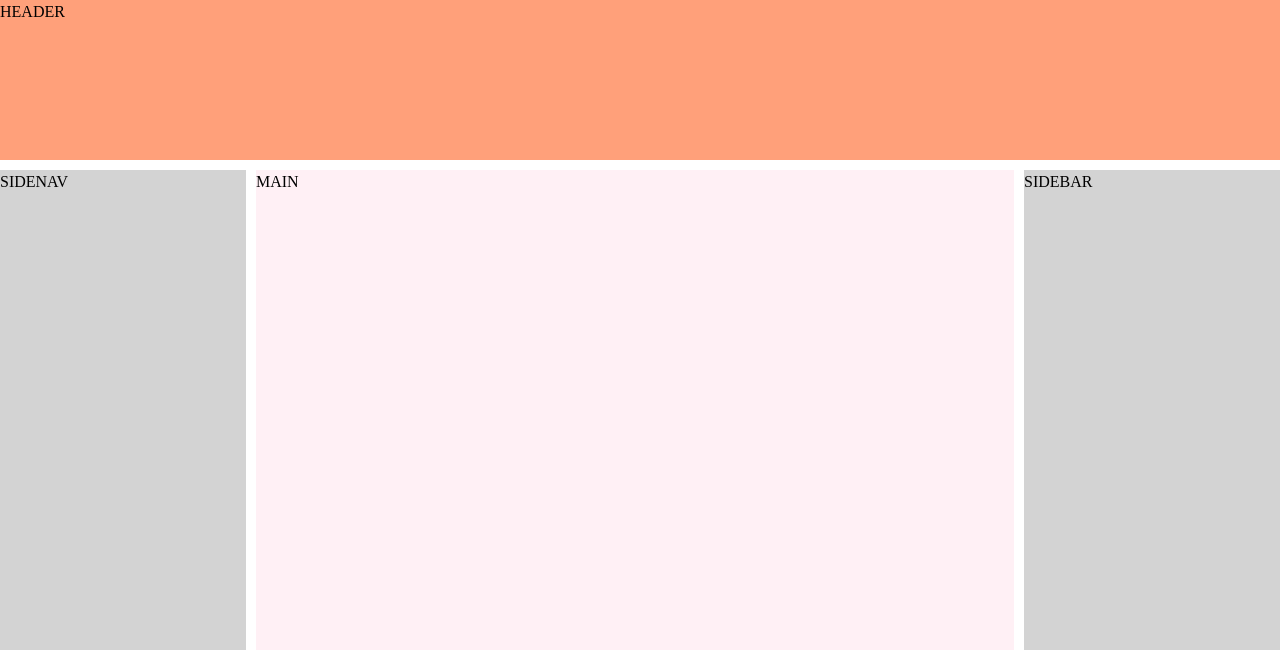
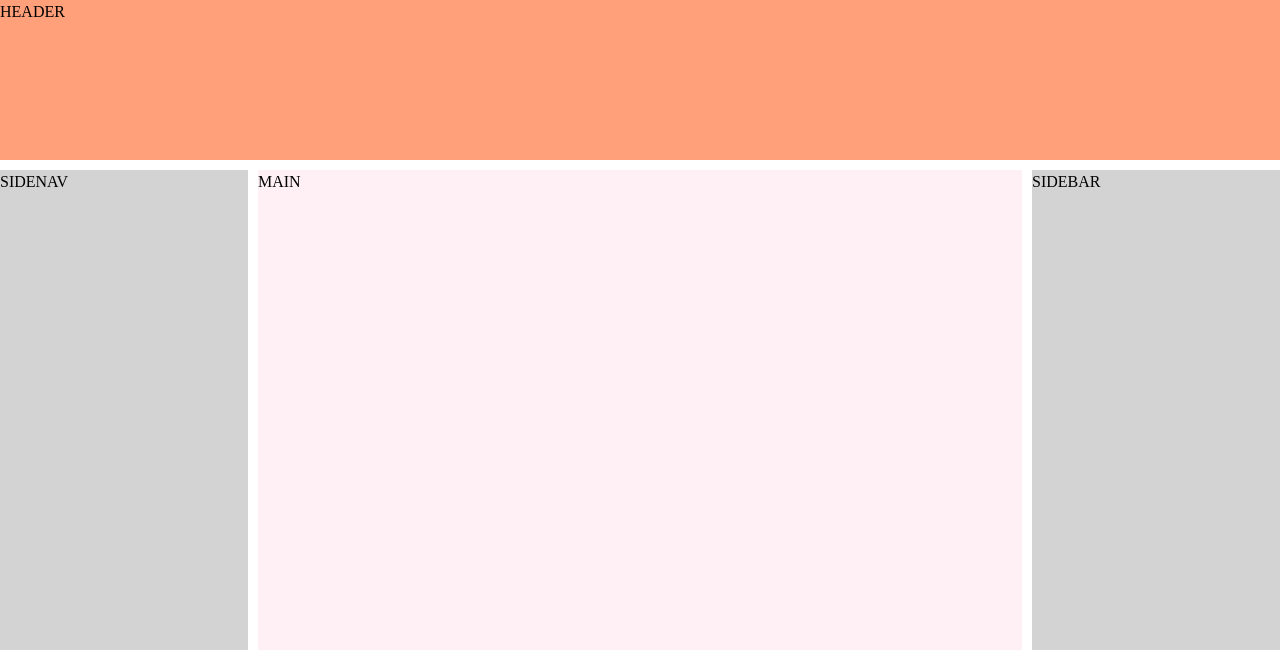
Before and after one commit to KaterynaAnt/homeworks, a plain HTML site: page homework8/float/index.html in a window 1280 px wide. Shown: the top 657 px of the page. Drawn offline with Linux system fonts and the light colour scheme.

Commit message:
homework8 added to github

```diff
--- a/homework8/float/css/styles.css
+++ b/homework8/float/css/styles.css
@@ -1,6 +1,10 @@
 .wrapper {
     position: relative;
     overflow-x: hidden;
+}
+
+.block {
+    margin: 0 -5px;
 }
 
 .header {
@@ -15,8 +19,7 @@
     background-color: lightgrey;
     height: 60vh;
     float: left;
-    margin-right: 10px;
-    margin-bottom: 10px;
+    margin: 0 5px 10px;
 }
 
 .main {
@@ -24,16 +27,15 @@
     background-color:lavenderblush;
     height: 60vh;
     float: left;
-    margin-right: 10px;
-    margin-bottom: 10px;
+    margin: 0 5px 10px;
 }
 
 .sidebar {
-    width: 20%;
+    width: calc(20% - 10px);
     background-color:lightgrey;
     height: 60vh;
     float: left;
-    margin-bottom: 10px;
+    margin: 0 5px 10px;
 }
 
 .footer {
--- a/homework8/float/index.html
+++ b/homework8/float/index.html
@@ -11,9 +11,11 @@
 <body>
     <div class="wrapper">
             <header class="header">HEADER</header>
+        <div class="block">
             <aside class="sidenav">SIDENAV</aside>
             <main class="main">MAIN</main>
             <aside class="sidebar">SIDEBAR</aside>
+        </div>
             <footer class="footer">FOOTER</footer>
     </div>
 </body>
--- a/homework8/inline-block/css/styles.css
+++ b/homework8/inline-block/css/styles.css
@@ -5,6 +5,7 @@
 
 .block {
     font-size: 0;
+    margin: 0 -5px;
 }
 
 .header {
@@ -20,8 +21,7 @@
     width: calc(20% - 10px);
     background-color: lightgrey;
     height: 60vh;
-    margin-right: 10px;
-    margin-bottom: 10px;
+    margin: 0 5px 10px;
     display: inline-block;
     font-size: 16px;
 }
@@ -30,17 +30,16 @@
     width: calc(60% - 10px);
     background-color:lavenderblush;
     height: 60vh;
-    margin-right: 10px;
-    margin-bottom: 10px;
+    margin: 0 5px 10px;
     display: inline-block;
     font-size: 16px;
 }
 
 .sidebar {
-    width: 20%;
+    width: calc(20% - 10px);
     background-color:lightgrey;
     height: 60vh;
-    margin-bottom: 10px;
+    margin: 0 5px 10px;
     display: inline-block;
     font-size: 16px;
 }
```
Also changed, not shown: homework8/inline-block/index.html (+2 -2 lines).
